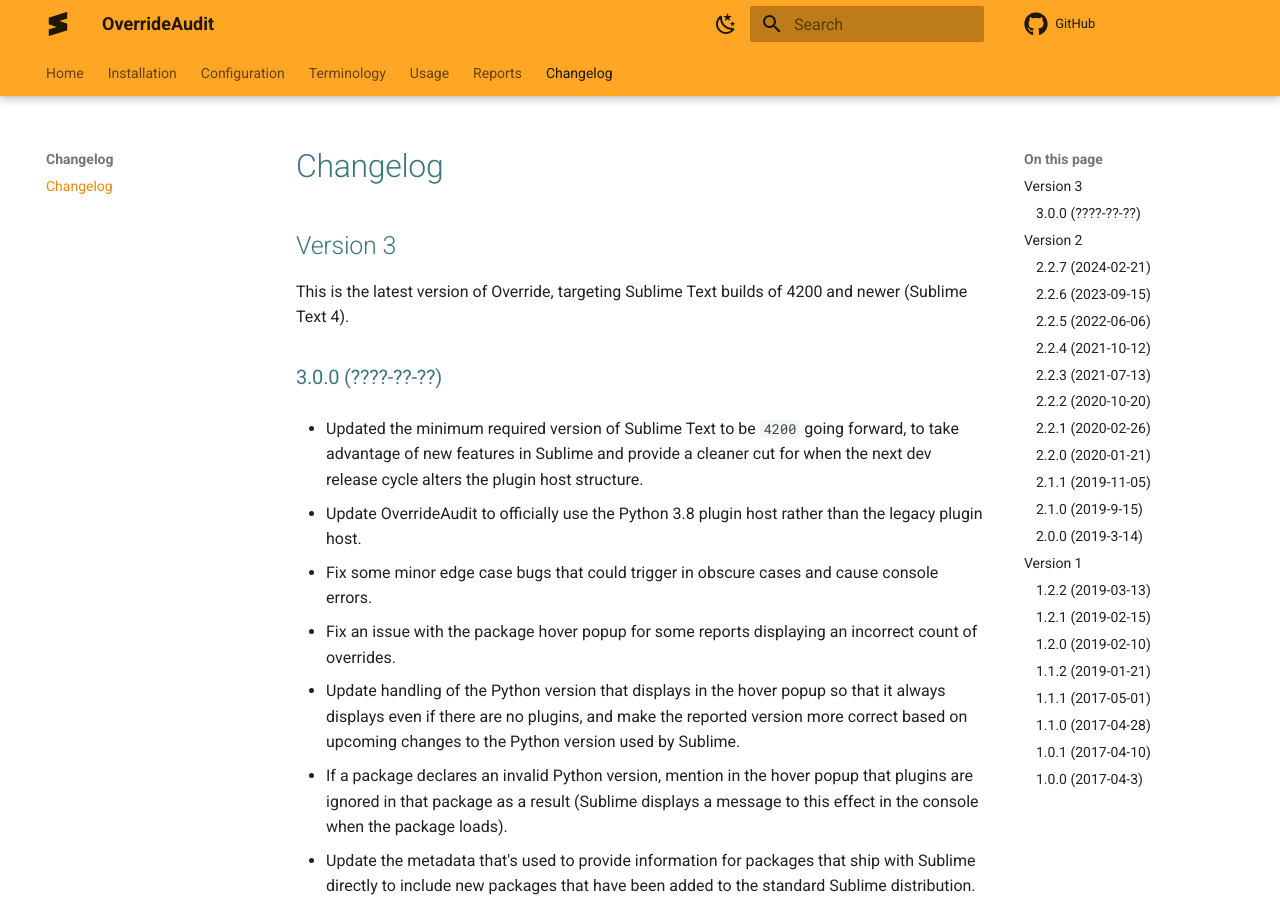
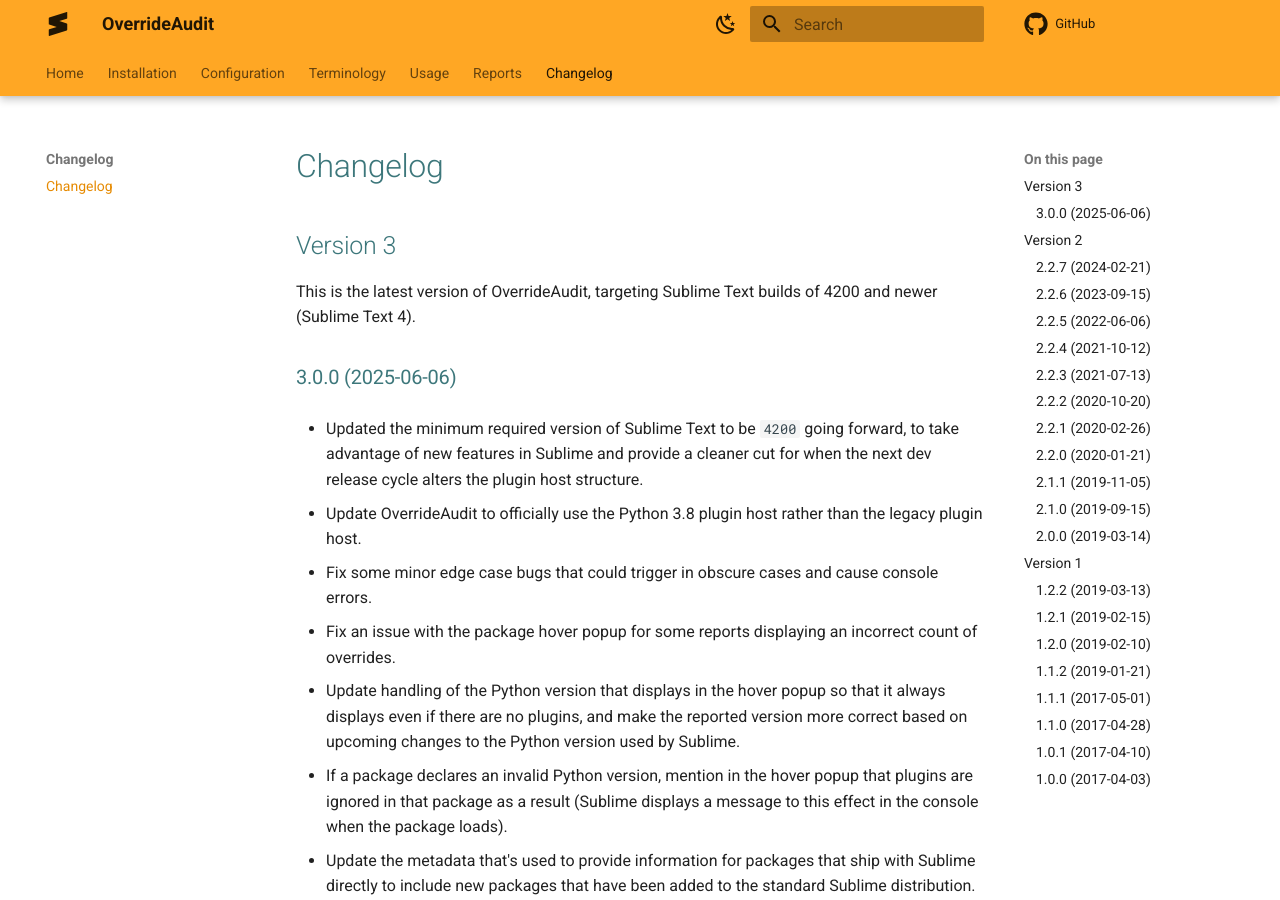
Before and after one commit to OdatNurd/OverrideAudit, an MkDocs documentation site: the page built from docs/content/changelog.md, in a window 1280 px wide and 900 px high. Built offline with MkDocs 1.6.1 and Material for MkDocs 9.7.7, drawn with Linux system fonts in a browser that asks for light colours; comment, search, counter and statistics services are not loaded; some of the changed text lies outside the part shown.

Commit message:
Release version 3.0.0
This release fixes a smattering of bugs, cleans up the code and moves
the package into the 3.8 plugin host from the 3.3 plugin host to get
ready for the sunsetting of the 3.3 plugin host.

The code was updated with the intention that when 3.8 is dropped in the
next dev cycle, we will cleanly run in the new version.

As a part of this release we're changing the version bump that was added
back in 2.2.5 from 4126 to 4200.

```diff
--- a/docs/content/changelog.md
+++ b/docs/content/changelog.md
@@ -6,10 +6,10 @@
 
 ## Version 3
 
-This is the latest version of Override, targeting Sublime Text builds of 4200
-and newer (Sublime Text 4).
+This is the latest version of OverrideAudit, targeting Sublime Text builds of
+4200 and newer (Sublime Text 4).
 
-### 3.0.0 (????-??-??)
+### 3.0.0 (2025-06-06)
 
   - Updated the minimum required version of Sublime Text to be `4200` going
     forward, to take advantage of new features in Sublime and provide a
@@ -148,7 +148,7 @@
     incremental diff indicators would not be set up correctly.
 
 
-### 2.1.0 (2019-9-15)
+### 2.1.0 (2019-09-15)
 
   - Added new commands to create an override and promote a view opened by
     `View Package File` to an override. Both set up the tab so that saving the
@@ -188,7 +188,7 @@
     unpacked packages as a dependencies.
 
 
-### 2.0.0 (2019-3-14)
+### 2.0.0 (2019-03-14)
 
   - The code has been refactored to make it easier to extend and add new
     commands. With the exception of the items outlined in the following points,
@@ -319,6 +319,7 @@
     performing a diff on it.
 
 
-### 1.0.0 (2017-04-3)
+### 1.0.0 (2017-04-03)
 
   - Initial release
+x
```
Also changed, not shown: CHANGELOG.md, 1 other file.
